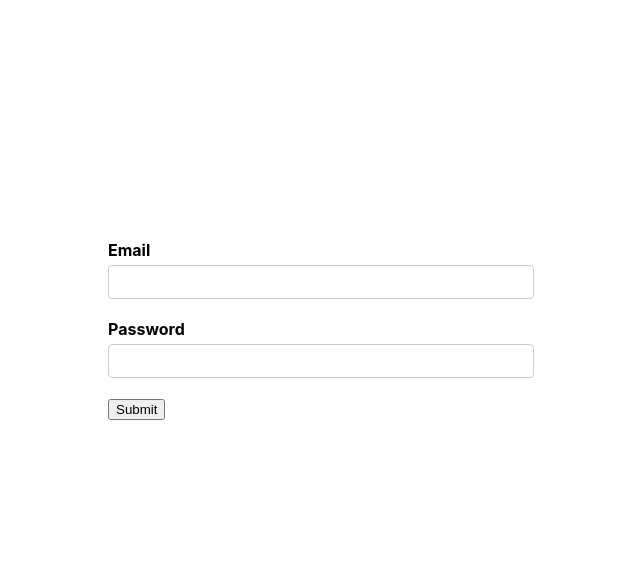
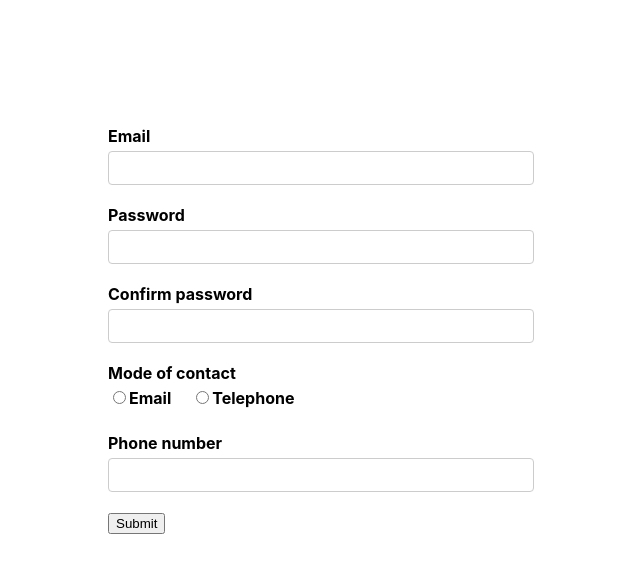
Before and after one commit to joaolucas2012/formik-container-in-reactjs-with-yup-validation, a React (Create React App) app: page / in a window 1280 px wide. Shown: the top 572 px of the page, without its empty margins (319-959 px from the left). Built offline with nearby package versions, Linux system fonts and the light colour scheme; the HTML template or start-up script is replaced by a standard one.

Commit message:
feature: create a registration form

```diff
--- a/src/App.js
+++ b/src/App.js
@@ -1,11 +1,11 @@
 import "./App.css";
-import { LoginForm } from "./components/LoginForm";
+import { RegistrationForm } from "./components/RegistrationForm";
 
 function App() {
   return (
     <div className="App">
       <div className="center">
-        <LoginForm />
+        <RegistrationForm />
       </div>
     </div>
   );
--- /dev/null
+++ b/src/components/RegistrationForm.jsx
@@ -0,0 +1,75 @@
+import React from 'react'
+import { Formik, Form } from 'formik';
+import * as Yup from 'yup';
+import FormikControl from './FormikControl';
+
+export function RegistrationForm() {
+    const options = [
+        { key: 'Email', value: 'emailmoc' },
+        { key: 'Telephone', value: 'telephonemoc' },
+    ]
+    const initialValues = {
+        email: '',
+        password: '',
+        confirmPassword: '',
+        modeOfContact: '',
+        phone: ''
+    }
+
+    const validationSchema = Yup.object({
+        email: Yup.string().email('Invalid email format').required('Required'),
+        password: Yup.string().required('Required'),
+        confirmPassword: Yup.string().oneOf([Yup.ref('password'), ''], 'Passwords must match').required('Required'),
+        modeOfContact: Yup.string().required('Required'),
+        phone: Yup.string().when('modeOfContact', {
+            is: 'telephonemoc',
+            then: Yup.string().required('Required')
+        })
+    })
+
+    const onSubmit = values => {
+        console.log('Form data', values)
+    }
+
+    return <Formik initialValues={initialValues} validationSchema={validationSchema} onSubmit={onSubmit}>
+        {
+            formik => {
+                return <Form>
+                    <FormikControl
+                        control='input'
+                        type='email'
+                        label='Email'
+                        name='email'
+                    />
+                    <FormikControl
+                        control='input'
+                        type='password'
+                        label='Password'
+                        name='password'
+                    />
+                    <FormikControl
+                        control='input'
+                        type='password'
+                        label='Confirm password'
+                        name='confirmPassword'
+                    />
+                    <FormikControl
+                        control='radio'
+                        label='Mode of contact'
+                        name='modeOfContact'
+                        options={options}
+                    />
+                    <FormikControl
+                        control='input'
+                        type='text'
+                        label='Phone number'
+                        name='phone'
+                    />
+                    <button type='submit' disabled={!formik.isValid}>
+                        Submit
+                    </button>
+                </Form>
+            }
+        }
+    </Formik>
+}
```
